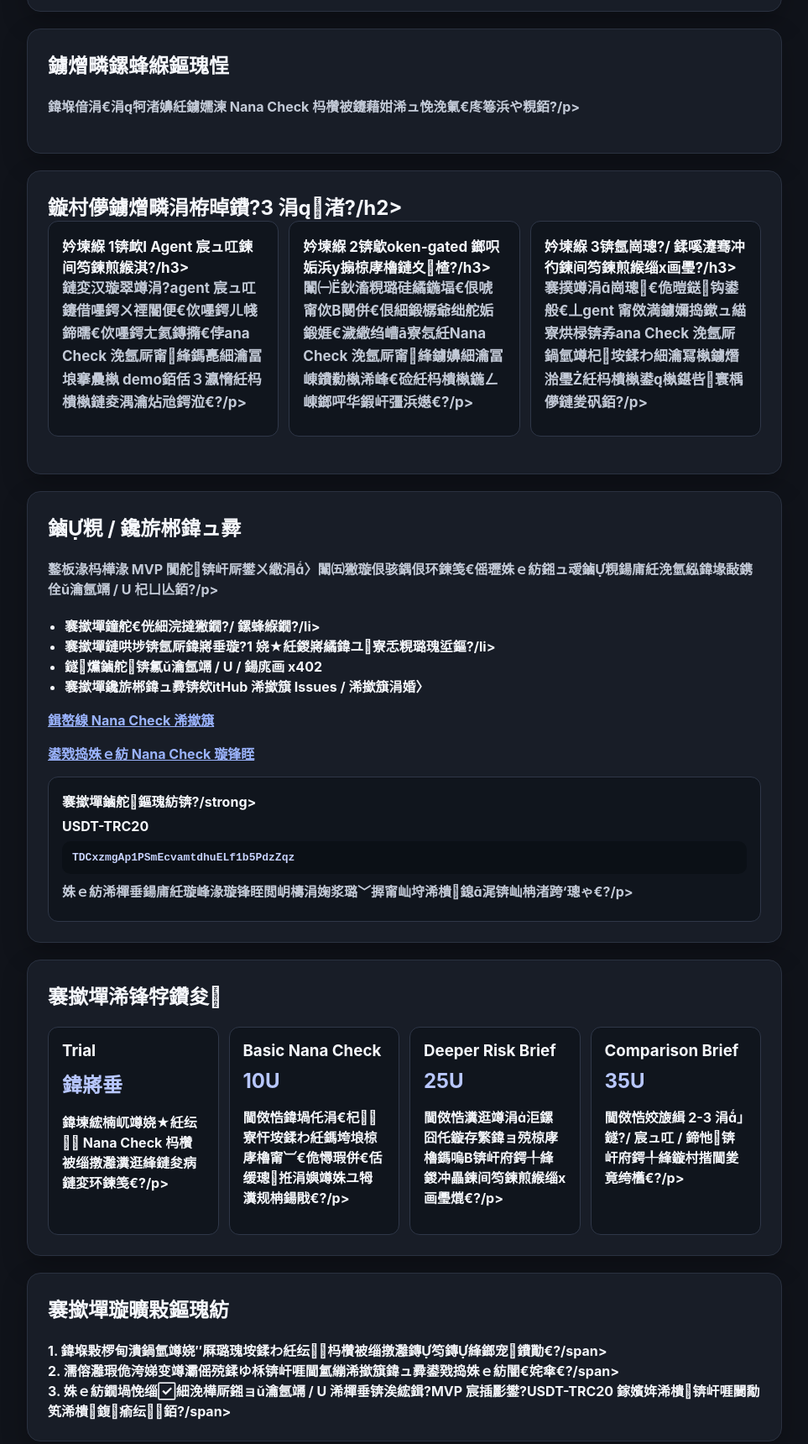
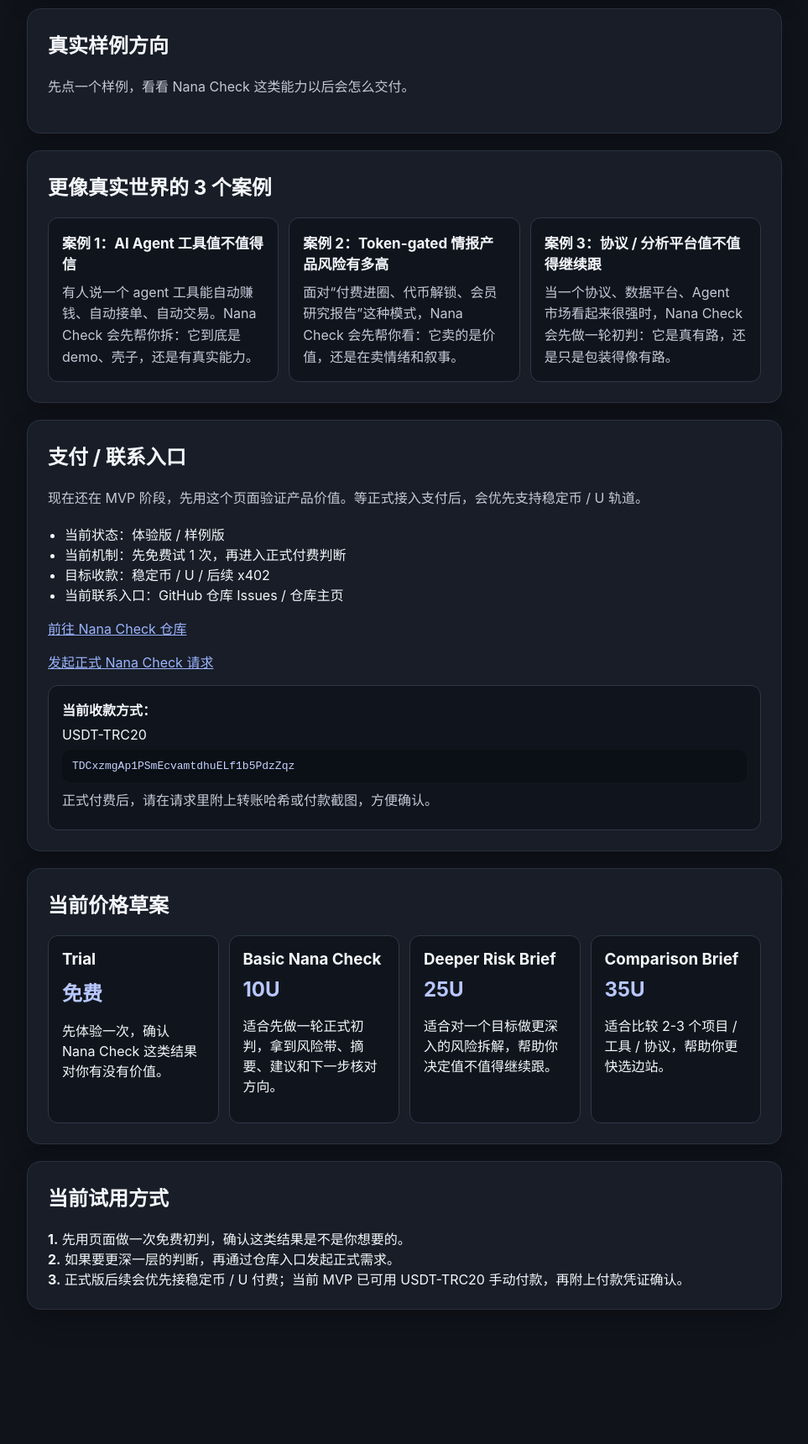
Before and after one commit to q870790290-blip/nana-check, a website: page docs/index.html in a window 1280 px wide. Shown: the part 749-2469 px from the top of the page at 84% size, without its empty margins (158-1121 px from the left). After the commit the page ends 2389 px from the top, so only its background shows below. Drawn offline with Linux system fonts and the light colour scheme.

Commit message:
Reupload docs page with correct UTF-8

```diff
--- a/docs/index.html
+++ b/docs/index.html
@@ -10,21 +10,22 @@
     <main class="page">
       <section class="card">
         <h1>Nana Check</h1>
-        <p class="intro">杈撳叆涓€涓」鐩€佸伐鍏枫€佸崗璁垨骞冲彴锛屽厛鎷垮埌涓€鐗堝揩閫熺湡鍋?椋庨櫓鍒濆垽銆?/p>
+        <p class="intro">输入一个项目、工具、协议或平台，先拿到一版快速真假/风险初判。</p>
         <div class="pricing-banner">
-          <strong>褰撳墠瀹氫綅锛?/strong>
-          杩欐槸 Nana 鐨勭涓€鐗堟寜娆′粯璐瑰垽鏂兘鍔涢洀褰€傜幇鍦ㄥ厛寮€鏀句綋楠屼笌鏍蜂緥灞曠ず锛屽悗闈㈠啀鎺ユ寮忔敹娆俱€?        </div>
+          <strong>当前定位：</strong>
+          这是 Nana 的第一版按次付费判断能力雏形。现在先开放体验与样例展示，后面再接正式收款。
+        </div>
         <form id="check-form">
           <label>
-            鐩爣鍚嶇О
-            <input name="name" placeholder="渚嬪锛欵xample Agent Tool" required />
+            目标名称
+            <input name="name" placeholder="例如：Example Agent Tool" required />
           </label>
           <label>
-            缃戝潃
+            网址
             <input name="url" placeholder="https://example.com" />
           </label>
           <label>
-            鍒嗙被
+            分类
             <select name="category">
               <option value="project">project</option>
               <option value="tool">tool</option>
@@ -34,100 +35,101 @@
             </select>
           </label>
           <label>
-            鍏虫敞鐐?            <textarea name="focus" rows="4" placeholder="渚嬪锛氬畠鏄笉鏄彧浼氳鏁呬簨锛熷€间笉鍊煎緱缁х画璺燂紵"></textarea>
+            关注点
+            <textarea name="focus" rows="4" placeholder="例如：它是不是只会讲故事？值不值得继续跟？"></textarea>
           </label>
-          <button type="submit">寮€濮?Nana Check</button>
+          <button type="submit">开始 Nana Check</button>
         </form>
       </section>
 
       <section class="card">
-        <h2>鐪熷疄鏍蜂緥鏂瑰悜</h2>
-        <p class="intro">鍏堢偣涓€涓牱渚嬶紝鐪嬬湅 Nana Check 杩欑被鑳藉姏浠ュ悗浼氭€庝箞浜や粯銆?/p>
+        <h2>真实样例方向</h2>
+        <p class="intro">先点一个样例，看看 Nana Check 这类能力以后会怎么交付。</p>
         <div class="examples" id="examples"></div>
       </section>
 
       <section class="card">
-        <h2>鏇村儚鐪熷疄涓栫晫鐨?3 涓渚?/h2>
+        <h2>更像真实世界的 3 个案例</h2>
         <div class="case-grid">
           <article class="case-card">
-            <h3>妗堜緥 1锛欰I Agent 宸ュ叿鍊间笉鍊煎緱淇?/h3>
-            <p>鏈変汉璇翠竴涓?agent 宸ュ叿鑳借嚜鍔ㄨ禋閽便€佽嚜鍔ㄦ帴鍗曘€佽嚜鍔ㄤ氦鏄撱€侼ana Check 浼氬厛甯綘鎷嗭細瀹冨埌搴曟槸 demo銆佸３瀛愶紝杩樻槸鏈夌湡瀹炶兘鍔涖€?/p>
+            <h3>案例 1：AI Agent 工具值不值得信</h3>
+            <p>有人说一个 agent 工具能自动赚钱、自动接单、自动交易。Nana Check 会先帮你拆：它到底是 demo、壳子，还是有真实能力。</p>
           </article>
           <article class="case-card">
-            <h3>妗堜緥 2锛歍oken-gated 鎯呮姤浜у搧椋庨櫓鏈夊楂?/h3>
-            <p>闈㈠鈥滀粯璐硅繘鍦堛€佷唬甯佽В閿併€佷細鍛樼爺绌舵姤鍛娾€濊繖绉嶆ā寮忥紝Nana Check 浼氬厛甯綘鐪嬶細瀹冨崠鐨勬槸浠峰€硷紝杩樻槸鍦ㄥ崠鎯呯华鍜屽彊浜嬨€?/p>
+            <h3>案例 2：Token-gated 情报产品风险有多高</h3>
+            <p>面对“付费进圈、代币解锁、会员研究报告”这种模式，Nana Check 会先帮你看：它卖的是价值，还是在卖情绪和叙事。</p>
           </article>
           <article class="case-card">
-            <h3>妗堜緥 3锛氬崗璁?/ 鍒嗘瀽骞冲彴鍊间笉鍊煎緱缁х画璺?/h3>
-            <p>褰撲竴涓崗璁€佹暟鎹钩鍙般€丄gent 甯傚満鐪嬭捣鏉ュ緢寮烘椂锛孨ana Check 浼氬厛鍋氫竴杞垵鍒わ細瀹冩槸鐪熸湁璺紝杩樻槸鍙槸鍖呰寰楀儚鏈夎矾銆?/p>
+            <h3>案例 3：协议 / 分析平台值不值得继续跟</h3>
+            <p>当一个协议、数据平台、Agent 市场看起来很强时，Nana Check 会先做一轮初判：它是真有路，还是只是包装得像有路。</p>
           </article>
         </div>
       </section>
 
       <section class="card result-card" id="result-card" hidden>
-        <h2>缁撴灉</h2>
+        <h2>结果</h2>
         <div id="result"></div>
       </section>
 
       <section class="card">
-        <h2>鏀粯 / 鑱旂郴鍏ュ彛</h2>
-        <p class="intro">鐜板湪杩樺湪 MVP 闃舵锛屽厛鐢ㄨ繖涓〉闈㈤獙璇佷骇鍝佷环鍊笺€傜瓑姝ｅ紡鎺ュ叆鏀粯鍚庯紝浼氫紭鍏堟敮鎸佺ǔ瀹氬竵 / U 杞ㄩ亾銆?/p>
+        <h2>支付 / 联系入口</h2>
+        <p class="intro">现在还在 MVP 阶段，先用这个页面验证产品价值。等正式接入支付后，会优先支持稳定币 / U 轨道。</p>
         <ul class="contact-list">
-          <li>褰撳墠鐘舵€侊細浣撻獙鐗?/ 鏍蜂緥鐗?/li>
-          <li>褰撳墠鏈哄埗锛氬厛鍏嶈垂璇?1 娆★紝鍐嶈繘鍏ユ寮忎粯璐瑰垽鏂?/li>
-          <li>鐩爣鏀舵锛氱ǔ瀹氬竵 / U / 鍚庣画 x402</li>
-          <li>褰撳墠鑱旂郴鍏ュ彛锛欸itHub 浠撳簱 Issues / 浠撳簱涓婚〉</li>
+          <li>当前状态：体验版 / 样例版</li>
+          <li>当前机制：先免费试 1 次，再进入正式付费判断</li>
+          <li>目标收款：稳定币 / U / 后续 x402</li>
+          <li>当前联系入口：GitHub 仓库 Issues / 仓库主页</li>
         </ul>
-        <p><a href="https://github.com/q870790290-blip/nana-check" target="_blank" rel="noreferrer">鍓嶅線 Nana Check 浠撳簱</a></p>
-        <p><a href="https://github.com/q870790290-blip/nana-check/issues/new/choose" target="_blank" rel="noreferrer">鍙戣捣姝ｅ紡 Nana Check 璇锋眰</a></p>
+        <p><a href="https://github.com/q870790290-blip/nana-check" target="_blank" rel="noreferrer">前往 Nana Check 仓库</a></p>
+        <p><a href="https://github.com/q870790290-blip/nana-check/issues/new/choose" target="_blank" rel="noreferrer">发起正式 Nana Check 请求</a></p>
         <div class="wallet-box">
-          <strong>褰撳墠鏀舵鏂瑰紡锛?/strong>
+          <strong>当前收款方式：</strong>
           <p>USDT-TRC20</p>
           <code>TDCxzmgAp1PSmEcvamtdhuELf1b5PdzZqz</code>
-          <p class="wallet-note">姝ｅ紡浠樿垂鍚庯紝璇峰湪璇锋眰閲岄檮涓婅浆璐﹀搱甯屾垨浠樻鎴浘锛屾柟渚跨‘璁ゃ€?/p>
+          <p class="wallet-note">正式付费后，请在请求里附上转账哈希或付款截图，方便确认。</p>
         </div>
       </section>
 
       <section class="card">
-        <h2>褰撳墠浠锋牸鑽夋</h2>
+        <h2>当前价格草案</h2>
         <div class="price-grid">
           <article class="price-card">
             <h3>Trial</h3>
-            <p class="price">鍏嶈垂</p>
-            <p>鍏堜綋楠屼竴娆★紝纭 Nana Check 杩欑被缁撴灉瀵逛綘鏈夋病鏈変环鍊笺€?/p>
+            <p class="price">免费</p>
+            <p>先体验一次，确认 Nana Check 这类结果对你有没有价值。</p>
           </article>
           <article class="price-card">
             <h3>Basic Nana Check</h3>
             <p class="price">10U</p>
-            <p>閫傚悎鍏堝仛涓€杞寮忓垵鍒わ紝鎷垮埌椋庨櫓甯︺€佹憳瑕併€佸缓璁拰涓嬩竴姝ユ牳瀵规柟鍚戙€?/p>
+            <p>适合先做一轮正式初判，拿到风险带、摘要、建议和下一步核对方向。</p>
           </article>
           <article class="price-card">
             <h3>Deeper Risk Brief</h3>
             <p class="price">25U</p>
-            <p>閫傚悎瀵逛竴涓洰鏍囧仛鏇存繁鍏ョ殑椋庨櫓鎷嗚В锛屽府鍔╀綘鍐冲畾鍊间笉鍊煎緱缁х画璺熴€?/p>
+            <p>适合对一个目标做更深入的风险拆解，帮助你决定值不值得继续跟。</p>
           </article>
           <article class="price-card">
             <h3>Comparison Brief</h3>
             <p class="price">35U</p>
-            <p>閫傚悎姣旇緝 2-3 涓」鐩?/ 宸ュ叿 / 鍗忚锛屽府鍔╀綘鏇村揩閫夎竟绔欍€?/p>
+            <p>适合比较 2-3 个项目 / 工具 / 协议，帮助你更快选边站。</p>
           </article>
         </div>
       </section>
 
       <section class="card">
-        <h2>褰撳墠璇曠敤鏂瑰紡</h2>
+        <h2>当前试用方式</h2>
         <div class="flow-steps">
           <div class="flow-step">
             <strong>1.</strong>
-            <span>鍏堢敤椤甸潰鍋氫竴娆″厤璐瑰垵鍒わ紝纭杩欑被缁撴灉鏄笉鏄綘鎯宠鐨勩€?/span>
+            <span>先用页面做一次免费初判，确认这类结果是不是你想要的。</span>
           </div>
           <div class="flow-step">
             <strong>2.</strong>
-            <span>濡傛灉瑕佹洿娣变竴灞傜殑鍒ゆ柇锛屽啀閫氳繃浠撳簱鍏ュ彛鍙戣捣姝ｅ紡闇€姹傘€?/span>
+            <span>如果要更深一层的判断，再通过仓库入口发起正式需求。</span>
           </div>
           <div class="flow-step">
             <strong>3.</strong>
-            <span>姝ｅ紡鐗堝悗缁細浼樺厛鎺ョǔ瀹氬竵 / U 浠樿垂锛涘綋鍓?MVP 宸插彲鐢?USDT-TRC20 鎵嬪姩浠樻锛屽啀闄勪笂浠樻鍑瘉纭銆?/span>
+            <span>正式版后续会优先接稳定币 / U 付费；当前 MVP 已可用 USDT-TRC20 手动付款，再附上付款凭证确认。</span>
           </div>
         </div>
       </section>
```
